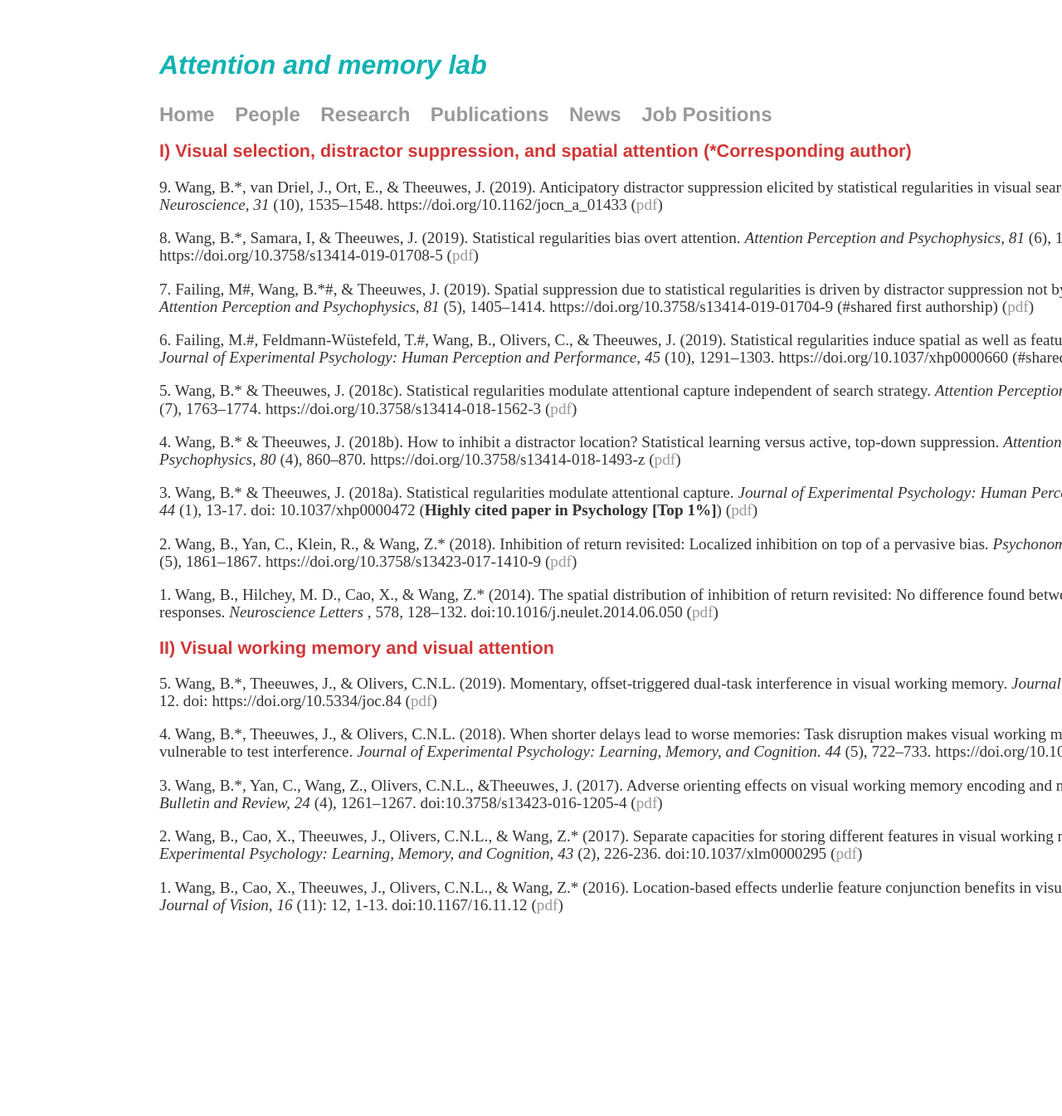
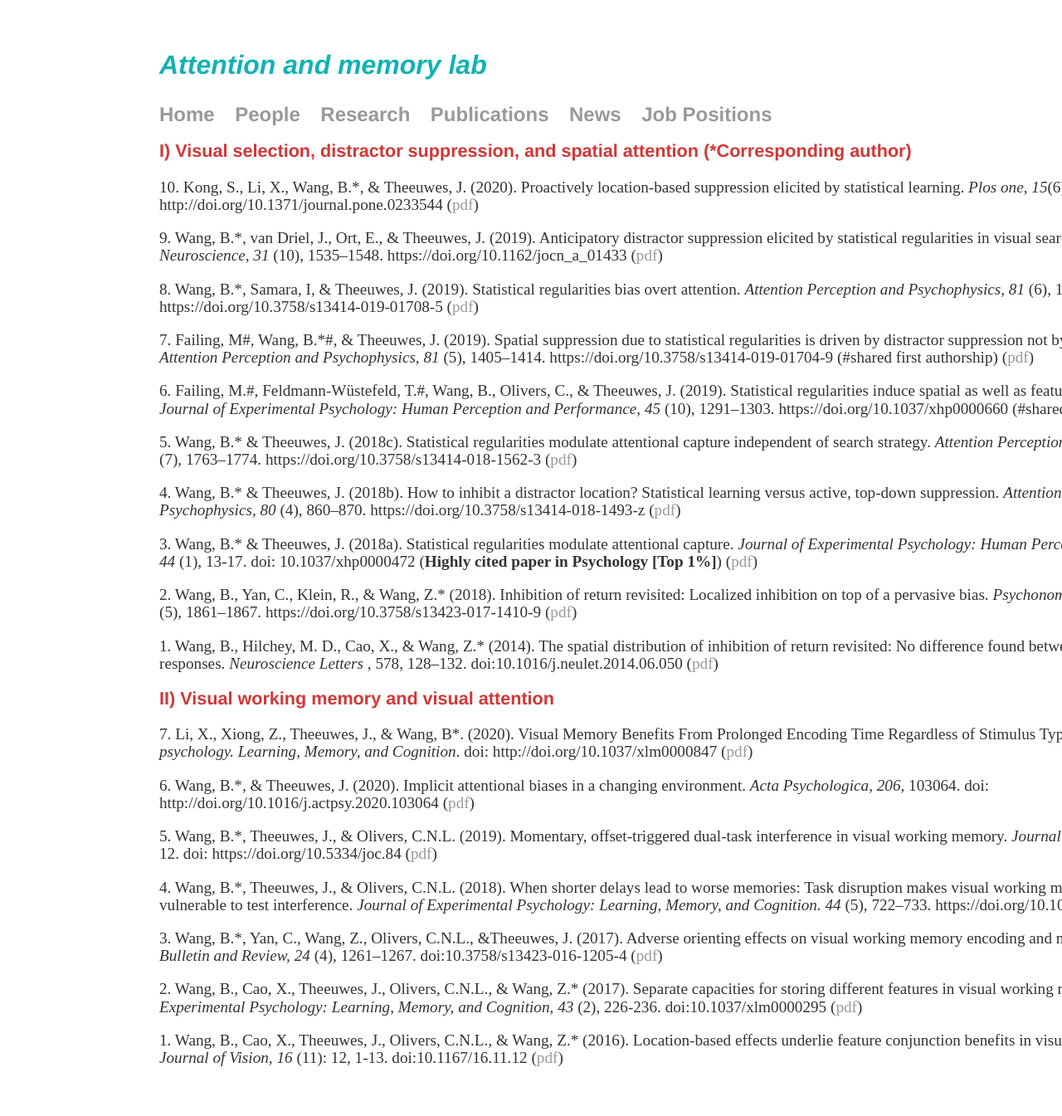
Before and after one commit to wangbenchi/wangbenchi.github.io, a Jekyll site: the page built from publications/index.html, in a window 1280 px wide. Shown: the whole page at 83% size. Built offline with Jekyll 4.4.1, drawn with Linux system fonts in a browser that asks for light colours; before the commit the page ends 1161 px from its top, so only the background shows below that.

Commit message:
Update index.html

```diff
--- a/publications/index.html
+++ b/publications/index.html
@@ -4,6 +4,8 @@ title: Publications
 ---
 <div class="blurb">
     <h2>I) Visual selection, distractor suppression, and spatial attention (*Corresponding author)</h2>
+    	<p>10.         Kong, S., Li, X., Wang, B.*, &amp; Theeuwes, J. (2020). Proactively location-based suppression elicited by statistical learning. <em>Plos one</em>, <em>15</em>(6), e0233544. doi: http://doi.org/10.1371/journal.pone.0233544 (<a href="http://xlx.zjnu.edu.cn/_upload/article/files/a5/3c/be355ced4e1c8d9e1cd4baf6d3bb/a526de5c-5d00-4ba7-973d-4a29cff05e45.pdf">pdf</a>)
+
     	<p>9. Wang, B.*, van Driel, J., Ort, E., & Theeuwes, J. (2019). Anticipatory distractor suppression
             elicited by statistical regularities in visual search.
             <i>Journal of Cognitive Neuroscience, 31</i>
@@ -41,6 +43,8 @@ title: Publications
             <i>Neuroscience Letters</i>
             , 578, 128–132. doi:10.1016/j.neulet.2014.06.050 (<a href="http://xlx.zjnu.edu.cn/_upload/article/files/a5/3c/be355ced4e1c8d9e1cd4baf6d3bb/7e31b64c-4ce6-4601-b1b5-dbe6358a4639.pdf">pdf</a>)</p>
     <h2>II) Visual working memory and visual attention</h2>
+    	<p>7. Li, X., Xiong, Z., Theeuwes, J., &amp; Wang, B*. (2020). Visual Memory Benefits From Prolonged Encoding Time Regardless of Stimulus Type. <em>Journal of Experimental psychology. Learning, Memory, and Cognition</em>. doi: http://doi.org/10.1037/xlm0000847  (<a href="http://xlx.zjnu.edu.cn/_upload/article/files/a5/3c/be355ced4e1c8d9e1cd4baf6d3bb/3ae58ffb-47b2-405e-b765-022887e3373a.pdf">pdf</a>)</p>
+    	<p>6. Wang, B.*, &amp; Theeuwes, J. (2020). Implicit attentional biases in a changing environment. <em>Acta Psychologica</em>, <em>206</em>, 103064. doi: http://doi.org/10.1016/j.actpsy.2020.103064 (<a href="http://xlx.zjnu.edu.cn/_upload/article/files/a5/3c/be355ced4e1c8d9e1cd4baf6d3bb/3302457f-9eba-4c19-ab7c-2da5db0407a9.pdf">pdf</a>)</p>
     	<p>5. Wang, B.*, Theeuwes, J., & Olivers, C.N.L. (2019). Momentary, offset-triggered dual-task interference
             in visual working memory.
             <i>Journal of Cognition. 2</i>
```
